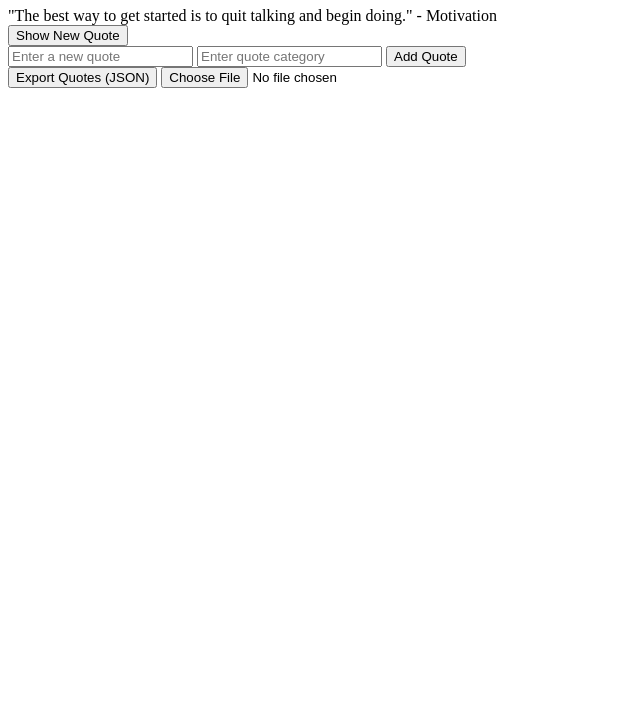
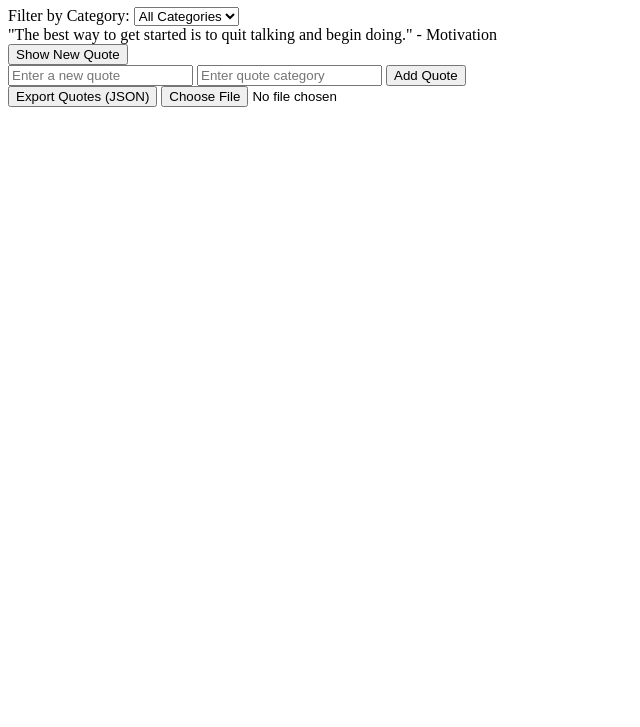
Before and after one commit to Reethabile/alx_fe_javascript, a plain HTML site: page dom-manipulation/index.html in a window 1280 px wide. Shown: the part 73-800 px from the top of the page, without its empty margins (0-640 px from the left). Drawn offline with Linux system fonts and the light colour scheme.

Commit message:
Update index.html

```diff
--- a/dom-manipulation/index.html
+++ b/dom-manipulation/index.html
@@ -8,6 +8,13 @@
 </head>
 <body>
   <h1>Dynamic Quote Generator</h1>
+
+  <div>
+    <label for="categoryFilter">Filter by Category:</label>
+    <select id="categoryFilter" onchange="filterQuotes()">
+      <option value="all">All Categories</option>
+    </select>
+  </div>
 
   <div id="quoteDisplay"></div>
   <button id="newQuote">Show New Quote</button>
```
